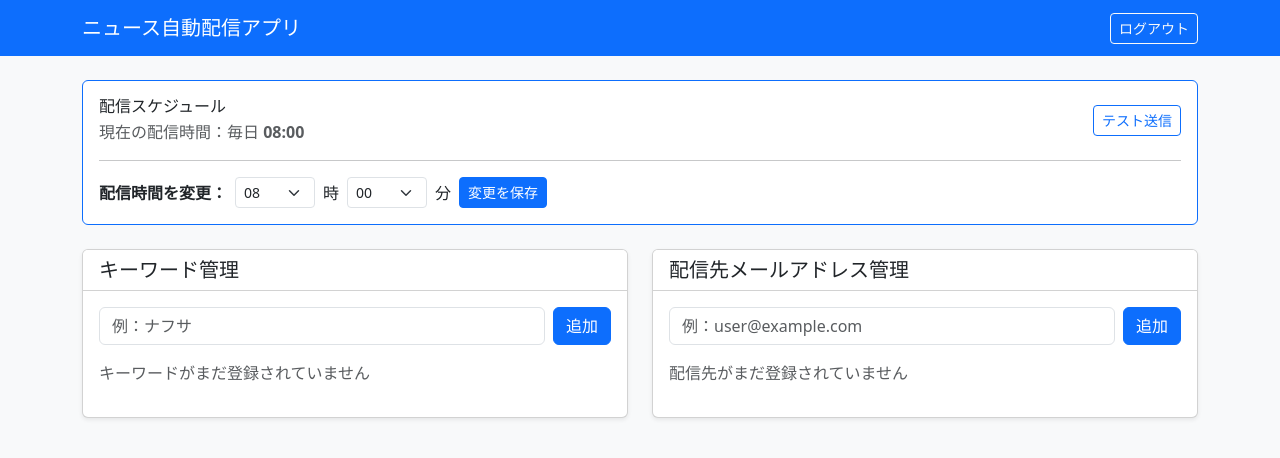
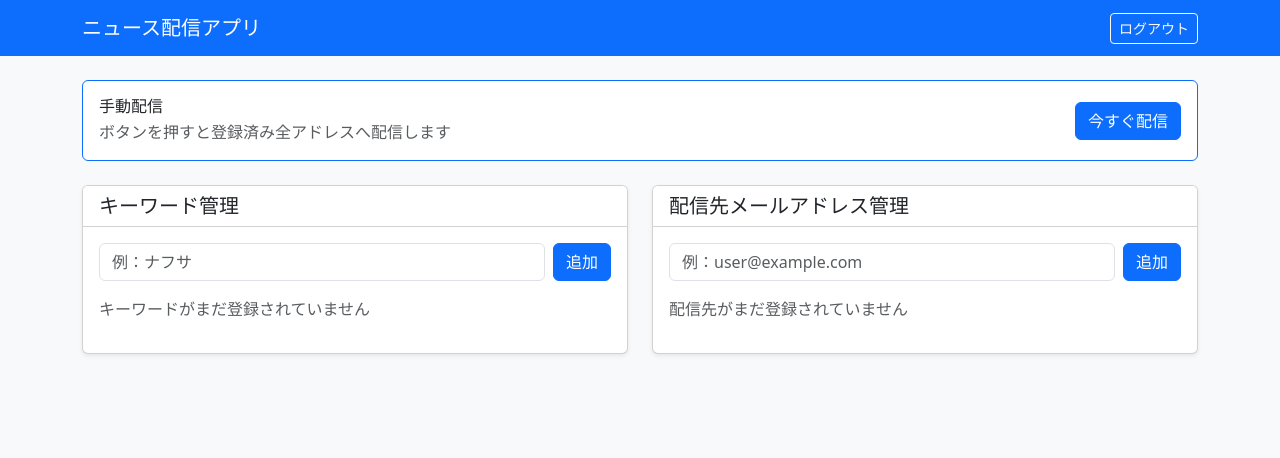
Before and after one commit to Yoshi410416/app-search-article, a Flask app: page /dashboard in a window 1280 px wide. Shown: the top 458 px of the page. Run offline with Flask 3, Linux system fonts and the light colour scheme; the visitor is signed in with stand-in values (Sample User, id 1); data that the repository does not hold is empty; some libraries are stand-ins or nearby versions.

Commit message:
スケジューラ廃止・手動配信化・処理速度改善
- 配信方式をスケジュール自動配信から手動ボタン配信に変更
- 記事収集をThreadPoolExecutorによる並列処理に変更（速度向上）
- gunicornタイムアウトを300秒に延長
- APScheduler・pytz依存を削除
- 配信時間設定UIを削除、「今すぐ配信」ボタンに置き換え

Co-Authored-By: Claude Sonnet 4.6 <noreply@anthropic.com>

```diff
--- a/app.py
+++ b/app.py
@@ -2,11 +2,11 @@ from flask import Flask, render_template, request, redirect, url_for, session, f
 from werkzeug.security import generate_password_hash, check_password_hash
 from dotenv import load_dotenv
 import os
+import threading
 
 load_dotenv()
 
-from models import init_db, get_db, get_cursor, get_delivery_time, set_delivery_time
-from scheduler import start_scheduler
+from models import init_db, get_db, get_cursor
 
 app = Flask(__name__)
 app.secret_key = os.environ.get('SECRET_KEY', 'dev-secret-key-change-in-production')
@@ -25,8 +25,6 @@ with app.app_context():
         )
         conn.commit()
     conn.close()
-
-start_scheduler()
 
 
 @app.route('/')
@@ -70,13 +68,10 @@ def dashboard():
     c.execute('SELECT * FROM recipients ORDER BY id')
     recipients = c.fetchall()
     conn.close()
-    delivery_hour, delivery_minute = get_delivery_time()
     return render_template(
         'dashboard.html',
         keywords=keywords,
         recipients=recipients,
-        delivery_hour=delivery_hour,
-        delivery_minute=delivery_minute,
     )
 
 
@@ -144,36 +139,21 @@ def delete_recipient(id):
     return redirect(url_for('dashboard'))
 
 
-@app.route('/settings/delivery-time', methods=['POST'])
-def update_delivery_time():
+@app.route('/send-now', methods=['POST'])
+def send_now():
     if 'admin' not in session:
         return redirect(url_for('login'))
-    try:
-        hour = int(request.form.get('hour', 8))
-        minute = int(request.form.get('minute', 0))
-    except ValueError:
-        flash('無効な時間が入力されました', 'danger')
-        return redirect(url_for('dashboard'))
-    if not (0 <= hour <= 23 and 0 <= minute <= 59):
-        flash('時間は0〜23、分は0〜59の範囲で入力してください', 'danger')
-        return redirect(url_for('dashboard'))
-    set_delivery_time(hour, minute)
-    from scheduler import reschedule
-    reschedule(hour, minute)
-    flash(f'配信時間を {hour:02d}:{minute:02d} に変更しました', 'success')
-    return redirect(url_for('dashboard'))
 
+    def _run():
+        try:
+            from scheduler import run_daily_job
+            run_daily_job()
+        except Exception as e:
+            print(f'[send_now] 配信エラー: {e}')
 
-@app.route('/send-test', methods=['POST'])
-def send_test():
-    if 'admin' not in session:
-        return redirect(url_for('login'))
-    from scheduler import run_daily_job
-    try:
-        run_daily_job()
-        flash('テストメールを送信しました', 'success')
-    except Exception as e:
-        flash(f'送信エラー：{e}', 'danger')
+    t = threading.Thread(target=_run, daemon=True)
+    t.start()
+    flash('配信を開始しました。数分後にメールをご確認ください。', 'success')
     return redirect(url_for('dashboard'))
 
 
--- a/models.py
+++ b/models.py
@@ -34,41 +34,14 @@ def init_db():
     c.execute('''
         CREATE TABLE IF NOT EXISTS settings (
             id INTEGER PRIMARY KEY DEFAULT 1,
-            delivery_hour INTEGER NOT NULL DEFAULT 8,
-            delivery_minute INTEGER NOT NULL DEFAULT 0
+            jnet21_last_article_id INTEGER NOT NULL DEFAULT 0
         )
     ''')
     c.execute('''
-        ALTER TABLE settings
-        ADD COLUMN IF NOT EXISTS jnet21_last_article_id INTEGER NOT NULL DEFAULT 0
-    ''')
-    c.execute('''
-        INSERT INTO settings (id, delivery_hour, delivery_minute)
-        VALUES (1, 8, 0)
+        INSERT INTO settings (id, jnet21_last_article_id)
+        VALUES (1, 0)
         ON CONFLICT (id) DO NOTHING
     ''')
-    conn.commit()
-    conn.close()
-
-
-def get_delivery_time():
-    conn = get_db()
-    c = get_cursor(conn)
-    c.execute('SELECT delivery_hour, delivery_minute FROM settings WHERE id = 1')
-    row = c.fetchone()
-    conn.close()
-    if row:
-        return row['delivery_hour'], row['delivery_minute']
-    return 8, 0
-
-
-def set_delivery_time(hour, minute):
-    conn = get_db()
-    c = get_cursor(conn)
-    c.execute(
-        'UPDATE settings SET delivery_hour = %s, delivery_minute = %s WHERE id = 1',
-        (hour, minute)
-    )
     conn.commit()
     conn.close()
 
--- a/render.yaml
+++ b/render.yaml
@@ -3,7 +3,7 @@ services:
     name: news-app
     runtime: python
     buildCommand: pip install -r requirements.txt
-    startCommand: gunicorn app:app
+    startCommand: gunicorn app:app --timeout 300
     envVars:
       - key: SECRET_KEY
         generateValue: true
--- a/requirements.txt
+++ b/requirements.txt
@@ -1,9 +1,7 @@
 flask
 requests
 beautifulsoup4
-apscheduler
 python-dotenv
 werkzeug
-pytz
 gunicorn
 psycopg2-binary
--- a/templates/dashboard.html
+++ b/templates/dashboard.html
@@ -3,7 +3,7 @@
 <head>
     <meta charset="UTF-8">
     <meta name="viewport" content="width=device-width, initial-scale=1.0">
-    <title>管理者ダッシュボード - ニュース自動配信アプリ</title>
+    <title>管理者ダッシュボード - ニュース配信アプリ</title>
     <link href="https://cdn.jsdelivr.net/npm/bootstrap@5.3.0/dist/css/bootstrap.min.css" rel="stylesheet">
 </head>
 <body class="bg-light">
@@ -11,7 +11,7 @@
     <!-- ナビバー -->
     <nav class="navbar navbar-dark bg-primary">
         <div class="container">
-            <span class="navbar-brand">ニュース自動配信アプリ</span>
+            <span class="navbar-brand">ニュース配信アプリ</span>
             <a href="/logout" class="btn btn-outline-light btn-sm">ログアウト</a>
         </div>
     </nav>
@@ -30,48 +30,17 @@
         {% endif %}
         {% endwith %}
 
-        <!-- 配信情報 -->
+        <!-- 手動配信 -->
         <div class="card mb-4 border-primary">
-            <div class="card-body">
-                <div class="d-flex justify-content-between align-items-center flex-wrap gap-3">
-                    <div>
-                        <h6 class="mb-1">配信スケジュール</h6>
-                        <span class="text-muted">
-                            現在の配信時間：毎日
-                            <strong>{{ '%02d'|format(delivery_hour) }}:{{ '%02d'|format(delivery_minute) }}</strong>
-                        </span>
-                    </div>
-                    <form method="POST" action="/send-test">
-                        <button type="submit" class="btn btn-outline-primary btn-sm"
-                            onclick="return confirm('今すぐテストメールを送信しますか？')">
-                            テスト送信
-                        </button>
-                    </form>
+            <div class="card-body d-flex justify-content-between align-items-center">
+                <div>
+                    <h6 class="mb-1">手動配信</h6>
+                    <span class="text-muted">ボタンを押すと登録済み全アドレスへ配信します</span>
                 </div>
-
-                <hr class="my-3">
-
-                <form method="POST" action="/settings/delivery-time" class="d-flex align-items-center gap-2 flex-wrap">
-                    <label class="form-label mb-0 fw-semibold">配信時間を変更：</label>
-                    <select name="hour" class="form-select form-select-sm" style="width:80px">
-                        {% for h in range(24) %}
-                        <option value="{{ h }}" {% if h == delivery_hour %}selected{% endif %}>
-                            {{ '%02d'|format(h) }}
-                        </option>
-                        {% endfor %}
-                    </select>
-                    <span>時</span>
-                    <select name="minute" class="form-select form-select-sm" style="width:80px">
-                        {% for m in [0, 15, 30, 45] %}
-                        <option value="{{ m }}" {% if m == delivery_minute %}selected{% endif %}>
-                            {{ '%02d'|format(m) }}
-                        </option>
-                        {% endfor %}
-                    </select>
-                    <span>分</span>
-                    <button type="submit" class="btn btn-primary btn-sm"
-                        onclick="return confirm('配信時間を変更しますか？')">
-                        変更を保存
+                <form method="POST" action="/send-now">
+                    <button type="submit" class="btn btn-primary"
+                        onclick="return confirm('今すぐ配信しますか？')">
+                        今すぐ配信
                     </button>
                 </form>
             </div>
```
Also changed, not shown: scheduler.py (+0 -24 lines), scraper.py (+23 -15 lines).
